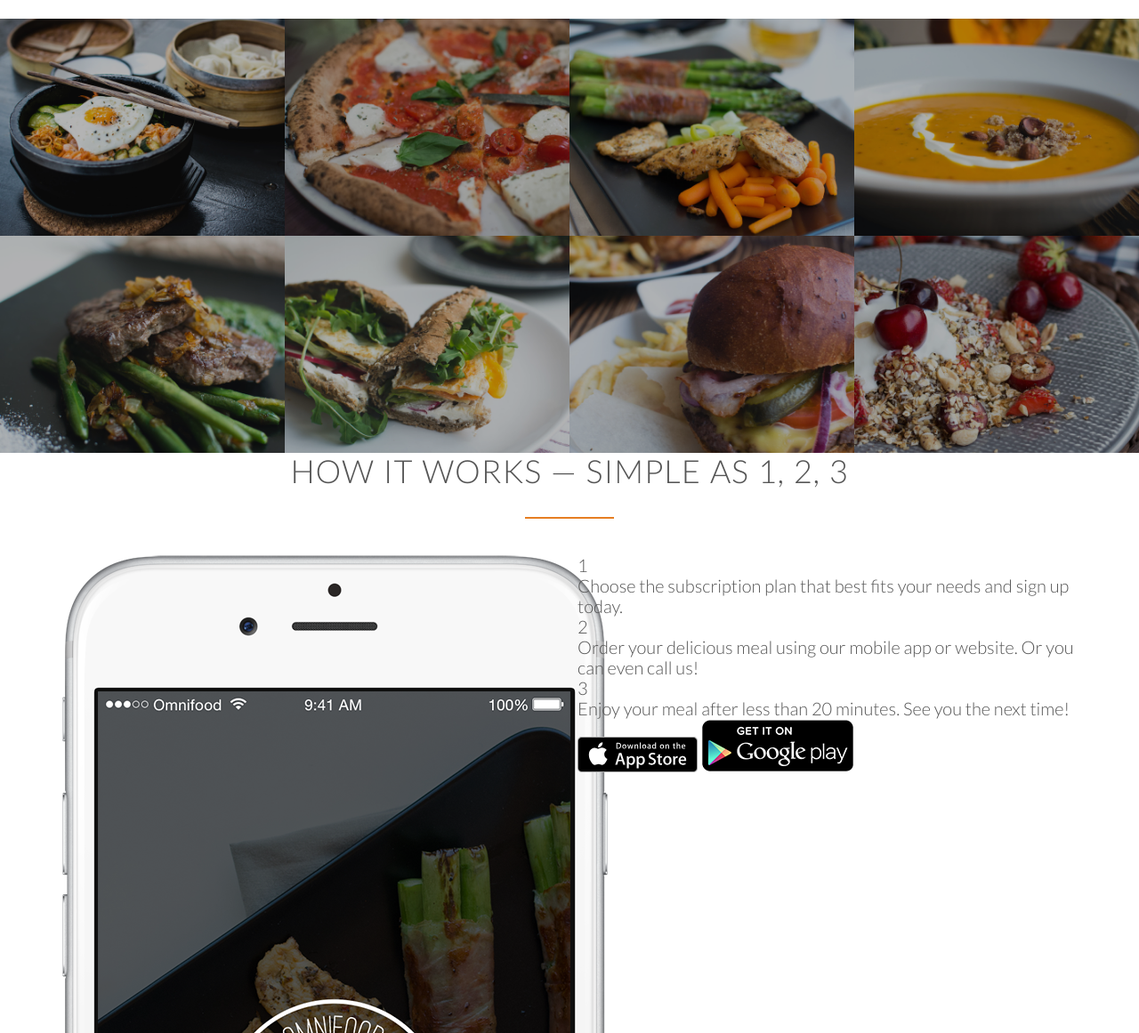
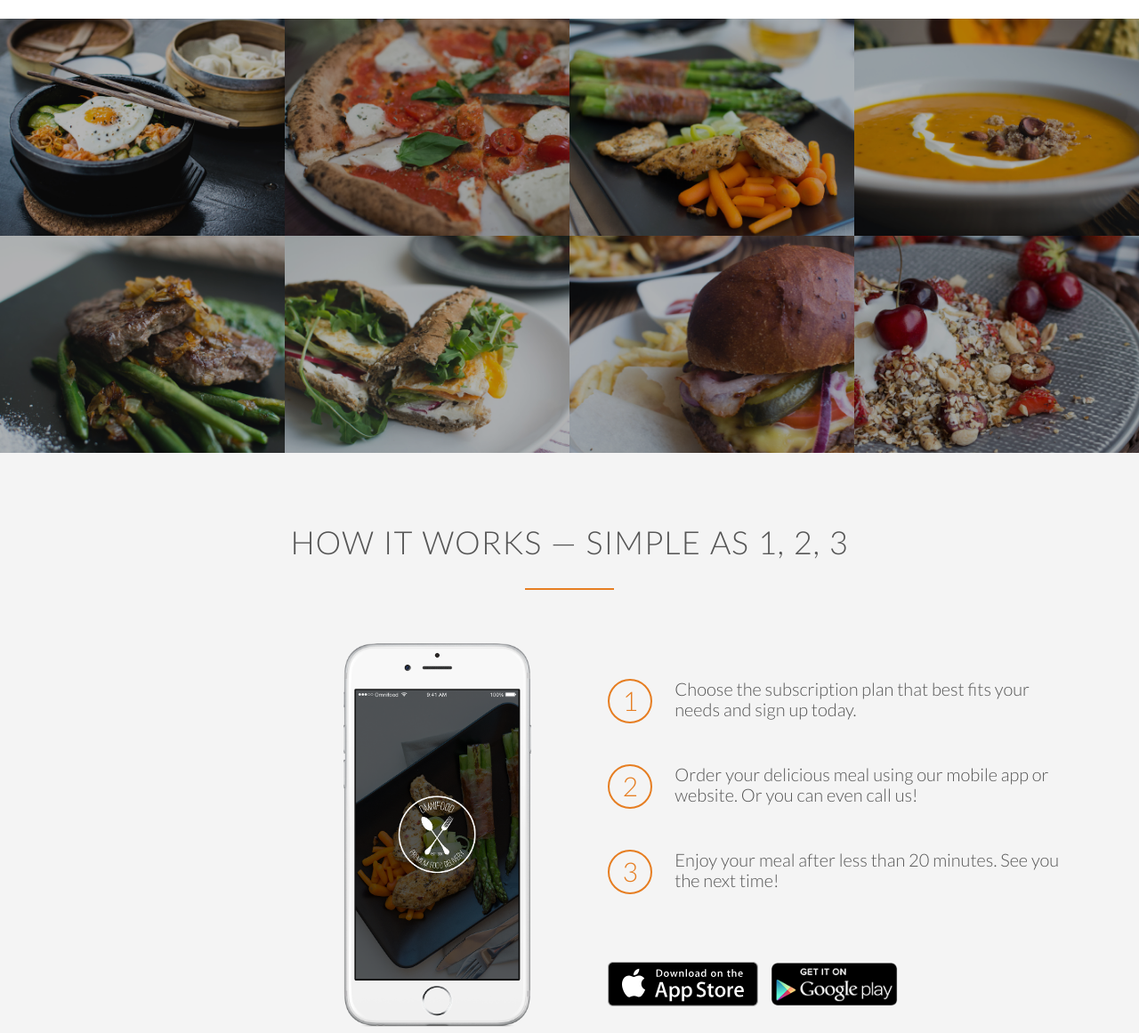
Before and after one commit to micos7/frontend, a plain HTML site: page index.html in a window 1280 px wide. Shown: the part 1489-2650 px from the top of the page at 89% size. Drawn offline with Linux system fonts and the light colour scheme; files whose address does not match are found by name.

Commit message:
Added CSS

```diff
--- a/index.html
+++ b/index.html
@@ -65,7 +65,7 @@
         </div>
       </div>
     </section>
-<ul class="meals-showcase">
+    <ul class="meals-showcase clearfix">
       <li>
         <figure class="meal-photo">
           <img src="resources\img\1.jpg" alt="Korean bibimbap with egg and vegetables" />
@@ -87,7 +87,7 @@
         </figure>
       </li>
     </ul>
-<ul class="meals-showcase">
+    <ul class="meals-showcase clearfix">
       <li>
         <figure class="meal-photo">
           <img src="resources\img\5.jpg" alt="Paleo beef steak with vegetables" />
@@ -118,10 +118,10 @@
         <h2>How it works &mdash; Simple as 1, 2, 3</h2>
       </div>
       <div class="row">
-  <div class="col span-1-of-2">
+        <div class="col span-1-of-2 steps-box">
           <img src="resources\img\app-iPhone.png" alt="Ominffod app on Iphone" class="app-screen" >
         </div>
-  <div class="col span-1-of-2">
+        <div class="col span-1-of-2 steps-box">
           <div class="works-step">
             <div>
               1
--- a/resources/css/style.css
+++ b/resources/css/style.css
@@ -2,12 +2,26 @@
   padding: 0;
   box-sizing: border-box;}
 
-html { background-color: #fff;
+  html {
+    background-color: #fff;
     color: #555;
     font-family: 'Lato', 'Arial', sans-serif;
     font-weight: 300;
     font-size: 20px;
-text-rendering:optimizeLegibility; }
+    text-rendering:optimizeLegibility;
+  }
+
+  .clearfix {
+    zoom: 1;
+  }
+  .clearfix:after {
+    content: ".";
+    clear: both;
+    display: block;
+    height: 0;
+    visibility: hidden;
+  }
+
 
   .row {max-width: 1140px;
     margin: 0 auto;}
@@ -75,6 +89,7 @@ header {
     .section-meals {
       padding: 0;
     }
+
 
     .meals-showcase {
       list-style: none;
@@ -195,3 +210,54 @@ h2::after {
     .btn-full:active,.btn-full:hover{
       border: 1px solid #cf6d17;
     }
+
+    /* --------------------------------------*/
+    /*            HOW IT WORKS               */
+    /* --------------------------------------*/
+
+.section-steps {
+  background-color: #f4f4f4;
+}
+
+    .steps-box:first-child {
+      text-align: right;
+      padding-right: 3%;
+      margin-top: 30px;
+    }
+
+    .steps-box:last-child {
+      padding-left: 3%;
+      margin-top: 70px;
+    }
+
+    .app-screen {
+      width: 40%;
+    }
+
+    .works-step {
+      margin-bottom: 50px;
+    }
+
+    .works-step:last-of-type {
+      margin-bottom: 80px;
+    }
+
+    .works-step div {
+      color: #e67e22;
+      border: 2px solid #e67e22;
+      display: inline-block;
+      border-radius: 50%;
+      height: 50px;
+      width: 50px;
+      text-align: center;
+      padding: 5px;
+      float: left;
+      font-size: 150%;
+      margin-right: 25px;:
+    }
+
+    .btn-app img {
+      height: 50px;
+      width: auto;
+      margin-right: 10px;
+    }
```
Lines whose indentation alone changed are shown as unchanged.
